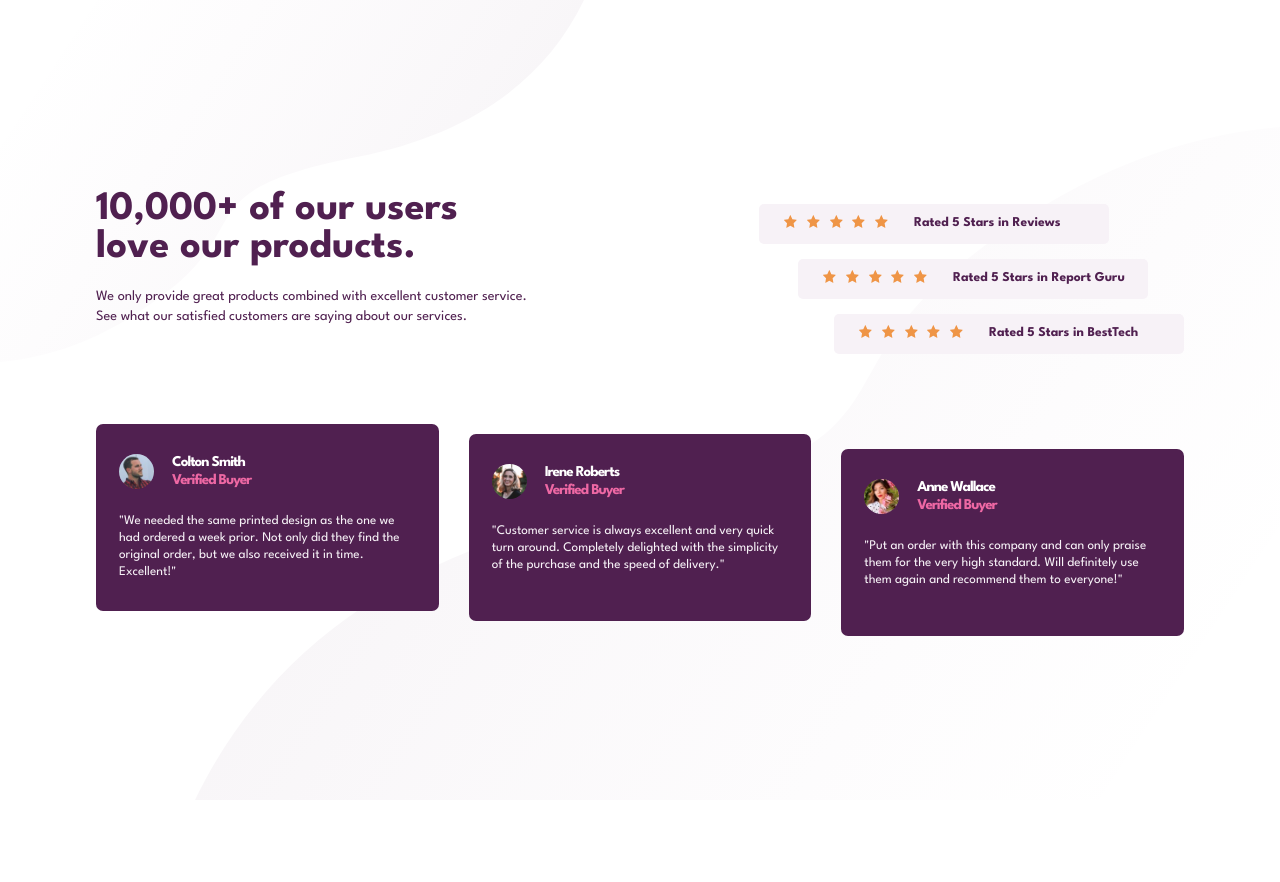
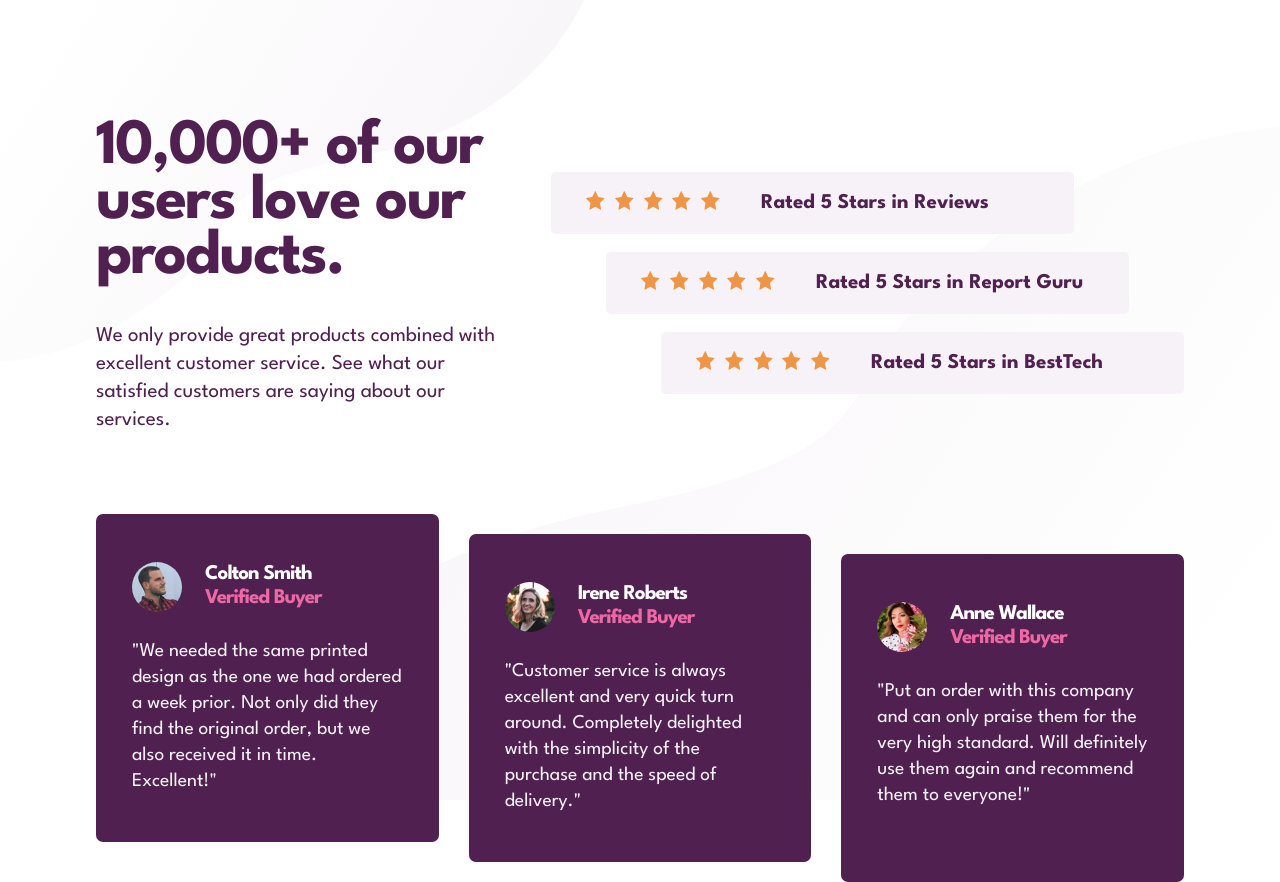
Before and after one commit to Lenigo85/social-proof-section, a plain HTML site: page index.html in a window 1280 px wide. Before the commit the page ends 800 px from the top, so only its background shows below. Drawn offline with Linux system fonts and the light colour scheme.

Commit message:
Vista de escritorio corregida

```diff
--- a/style.css
+++ b/style.css
@@ -18,13 +18,15 @@ body {
     background-repeat: no-repeat;
     background-position: center;
     background-size: cover;
+    width: 1440px;
+    height: 100vh;
     */
     background-image: url(./images/bg-pattern-bottom-desktop.svg), url(./images/bg-pattern-top-desktop.svg);
     background-repeat: no-repeat, no-repeat;
     background-position: bottom right, top left;
-
     height: 100vh;
     width: 100vw;
+
     display: flex;
     justify-content: center;
     align-items: center;
@@ -32,6 +34,10 @@ body {
 
 .container {
     width: 85vw;
+    height: 75vh;
+    /*
+    border: 1px dashed black;
+    */
 }
 
 .top-row {
@@ -48,18 +54,20 @@ body {
 }
 
 .main__h1 {
-    font-size: 2.7em;
+    font-size: 4.3em;
+    letter-spacing: -1.8px;
     color: var(--very-dark-magenta);
-    line-height: 38px;
+    line-height: 55px;
+    margin-top: 20px;
     margin-bottom: 20px;
-    padding-right: 100px;
+    padding-right: 150px;
 }
 
 .main__p {
-    font-size: 0.95em;
-    padding-top: 0;
-    padding-right: 100px;
-    line-height: 20px;
+    font-size: 1.4em;
+    padding-top: 17px;
+    padding-right: 120px;
+    line-height: 28px;
     color: var(--very-dark-magenta);
 }
 
@@ -71,7 +79,7 @@ body {
 }
 
 .ratings {
-    margin-top: 40px;
+    margin-top: 50px;
     display: flex;
     flex-direction: column;
     justify-content: right;
@@ -79,14 +87,14 @@ body {
 }
 
 .ratings__stars{
-    width: 350px;
+    width: 523px;
     display: flex;
     align-items: center;
-    padding-left: 25px;
-    padding-top: 11px;
-    padding-bottom: 11px;
+    padding-left: 35px;
+    padding-top: 19px;
+    padding-bottom: 19px;
     border-radius: 5px;
-    margin-bottom: 15px;
+    margin-bottom: 18px;
     background-color: var(--light-grayish-magenta);
     /*
     border: 1px dashed black;
@@ -94,63 +102,67 @@ body {
 }
 
 .ratings__stars img {
-    width: 13px;
-    height: 13px;
+    width: 19px;
+    height: 19px;
     margin-right: 6px;
 }
 
 .ratings__stars b {
     color: var(--very-dark-magenta);
-    padding-left: 20px;
-    font-size: .9em;
+    padding-left: 35px;
+    font-size: 1.4em;
 }
 
 #reviews {
     position: relative;
-    right: 75px;
+    right: 110px;
 }
 
 #report-guru {
     position: relative;
-    right: 36px;
+    right: 55px;
 }
 
 .cards {
     display: flex;
     flex-direction: row;
     justify-content: space-between;
-    margin-top: 10px;
+    margin-top: 120px;
 }
 
 .card {
     border-radius: 7px;
     width: 31.5%;
-    padding: 30px 23px;
+    padding: 48px 36px;
     background-color: var(--very-dark-magenta);
+    /*
+    border: 1px dashed black;
+    */
 }
 
 #irene {
     position: relative;
-    bottom: 15px;
+    bottom: 20px;
 }
 
 #colton {
     position: relative;
-    bottom: 25px;
+    bottom: 40px;
 }
 
 .card__user{
     display: flex;
     flex-direction: row;
     padding-bottom: 4px;
+    font-size: 1.4em;
 }
 
 .card__user--img {
     border-radius: 50%;
-    width: 35px;
-    height: 35px;
-    margin-right: 18px;
-    margin-bottom: 20px;
+    width: 50px;
+    height: 50px;
+    margin-right: 23px;
+    margin-bottom: 22px;
 }
 
 .card__user--id {
@@ -172,8 +184,8 @@ body {
 }
 
 .card__p {
-    font-size: .88em;
-    line-height: 17px;
+    font-size: 1.3em;
+    line-height: 26px;
 }
 
 
```
